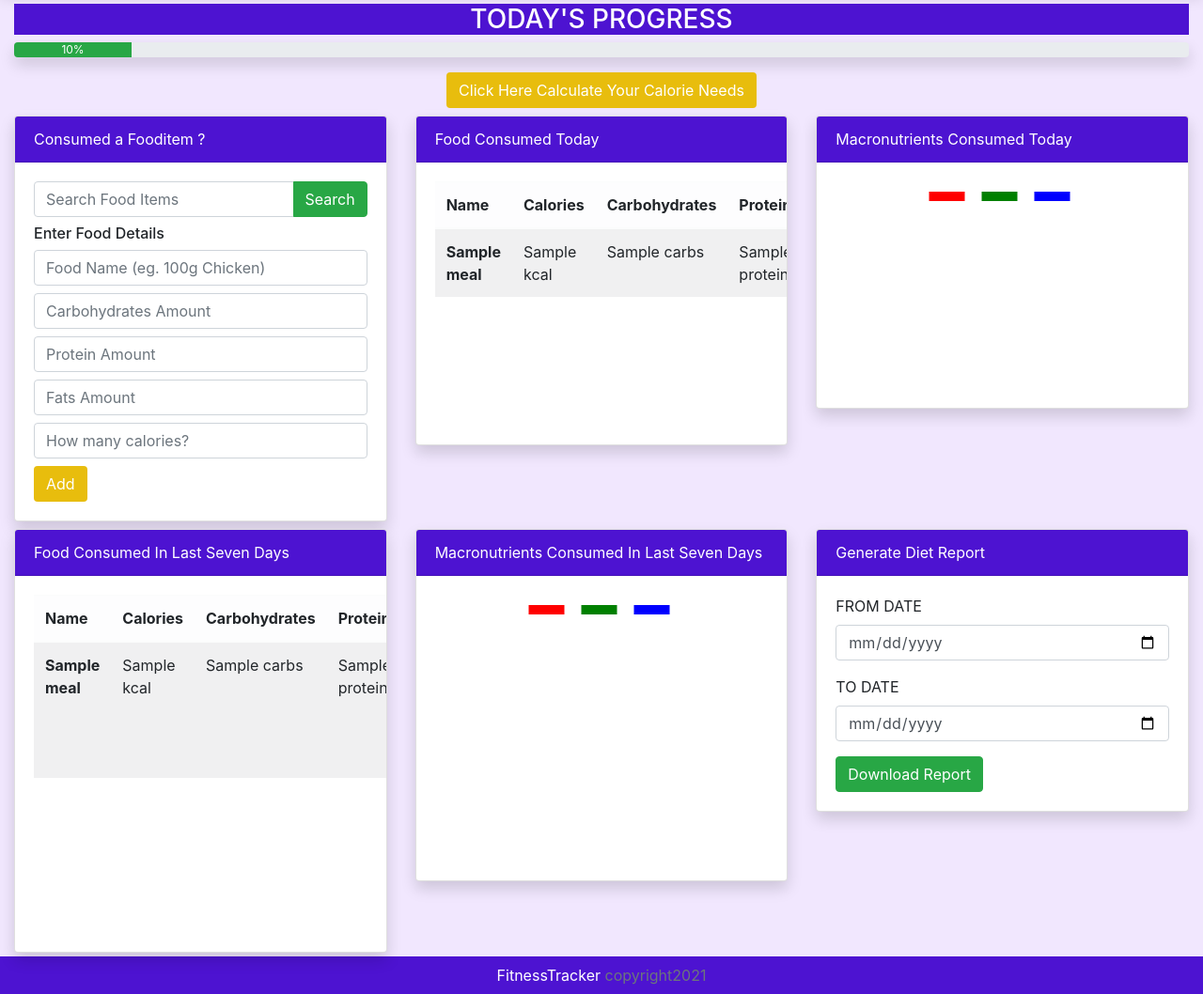
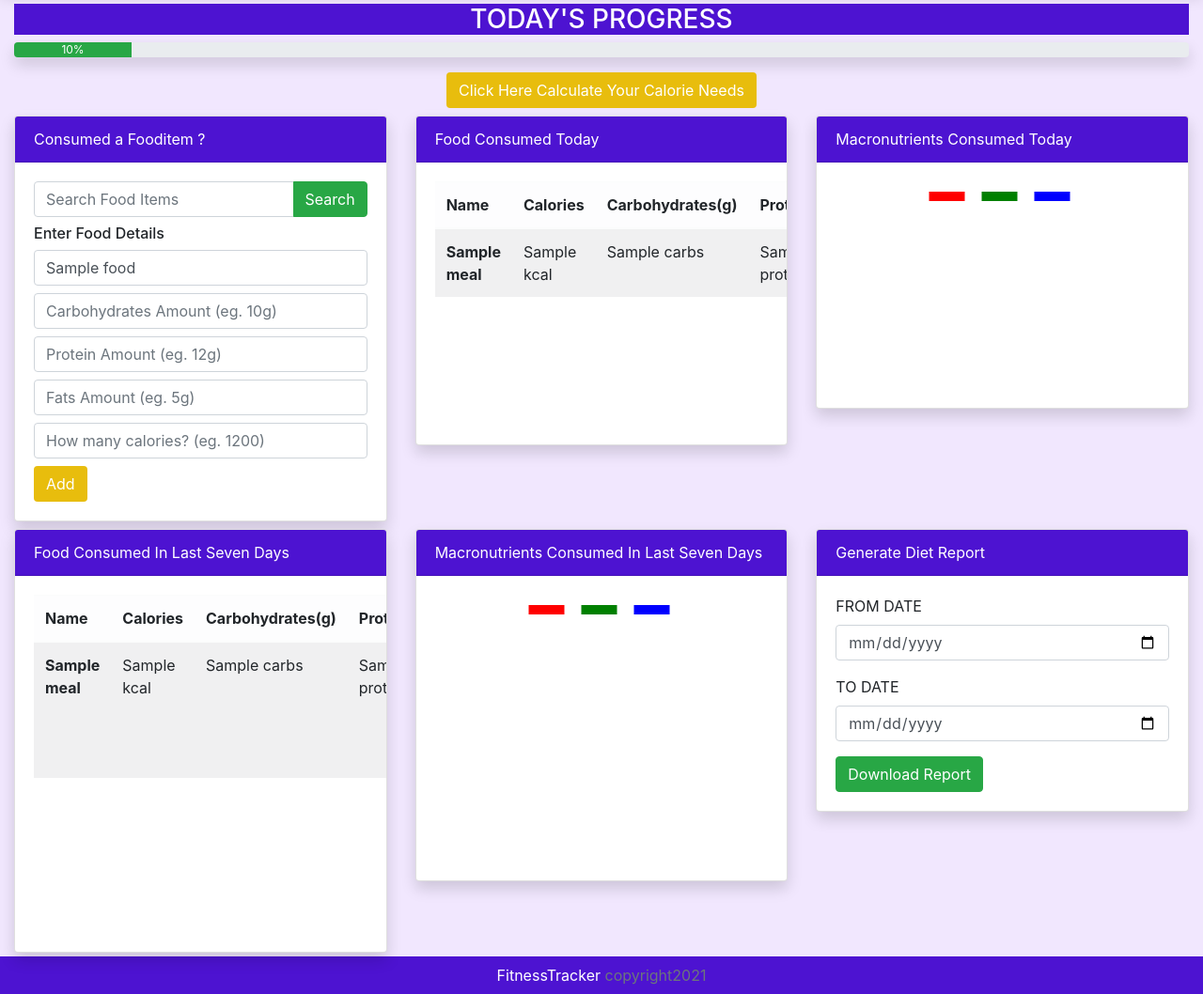
Before and after one commit to akhilarolkar/fitnesstracker, a Django app: template templates/diet/diet.html in a window 1280 px wide. Shown: the part 280-1338 px from the top of the page at 94% size. Run offline with Django 3.2, Linux system fonts and the light colour scheme; the template is opened without the code that fills it: most values are stand-ins (such as "Sample title", 1, 10 or a date in 2020); some libraries are stand-ins or nearby versions.

Commit message:
diet api

```diff
--- a/templates/diet/diet.html
+++ b/templates/diet/diet.html
@@ -102,8 +102,12 @@
 </div>
 {% endif %}
 {% endfor %}
+
+
+
 <div class="container-fluid shadow">
     <h3 class=" text-center text-uppercase mt-1" style="color: #4d13d1;">Your Diet Details</h3>
+
     <div class="row mt-3 mb-3">
         <div class="col-lg-3 col-sm-12 mb-2">
             <div class="card shadow item-card text-white card-block" style="background:#4d13d1 ;">
@@ -235,26 +239,27 @@
                     Consumed a Fooditem ?
                 </div>
                 <div class="card-body">
-                    <form action="" method="post">
+                    <form action="{% url 'create_meal' %}" method="post">
+                        {% csrf_token %}
                         <div class="input-group mb-2">
-                            <input type="text" class="form-control" placeholder="Search Food Items" aria-describedby="basic-addon2">
+                            <input type="text" class="form-control" name="foodname" placeholder="Search Food Items" aria-describedby="basic-addon2" required>
                             <div class="input-group-append">
-                              <button type="submit" class="btn btn-success">Search</button>
+                              <button type="submit" class="btn btn-success" name="search">Search</button>
                             </div>
                           </div>
                     </form>
                     <h6>Enter Food Details</h6>
                     <form action="{% url 'create_meal' %}" method="post">
                         {% csrf_token %}
-                        <input class="form-control mb-2" name="name" placeholder="Food Name (eg. 100g Chicken)" type="text"
+                        <input class="form-control mb-2" name="name" value="{{food}}" placeholder="Food Name (eg. 100g Chicken)" type="text"
+                                required />
+                        <input class="form-control mb-2" name="carbs" placeholder="Carbohydrates Amount (eg. 10g)" min="0" step="0.1"
+                            type="number" required />
+                        <input class="form-control mb-2" name="protein" placeholder="Protein Amount (eg. 12g)" min="0" step="0.1"
+                            type="number" required />
+                        <input class="form-control mb-2" name="fats" placeholder="Fats Amount (eg. 5g)" min="0" type="number" step="0.1"
                             required />
-                        <input class="form-control mb-2" name="carbs" placeholder="Carbohydrates Amount" min="0"
-                            type="number" required />
-                        <input class="form-control mb-2" name="protein" placeholder="Protein Amount" min="0"
-                            type="number" required />
-                        <input class="form-control mb-2" name="fats" placeholder="Fats Amount" min="0" type="number"
-                            required />
-                        <input class="form-control mb-2" name="kcal" placeholder="How many calories?" min="0"
+                        <input class="form-control mb-2" name="kcal" placeholder="How many calories? (eg. 1200)" min="0" step="0.1"
                             type="number" required />
                         <button type="submit" class="btn text-white" style="background-color: #E8BD0D;" name="add" value="submit">Add</button>
                     </form>
@@ -274,9 +279,9 @@
                             <tr>
                                 <th scope="col">Name</th>
                                 <th scope="col">Calories</th>
-                                <th scope="col">Carbohydrates</th>
-                                <th scope="col">Protein</th>
-                                <th scope="col">Fats</th>
+                                <th scope="col">Carbohydrates(g)</th>
+                                <th scope="col">Protein(g)</th>
+                                <th scope="col">Fats(g)</th>
                             </tr>
                         </thead>
                         <tbody>
@@ -322,9 +327,9 @@
                             <tr>
                                 <th scope="col">Name</th>
                                 <th scope="col">Calories</th>
-                                <th scope="col">Carbohydrates</th>
-                                <th scope="col">Protein</th>
-                                <th scope="col">Fats</th>
+                                <th scope="col">Carbohydrates(g)</th>
+                                <th scope="col">Protein(g)</th>
+                                <th scope="col">Fats(g)</th>
                                 <th scope="col">Date</th>
                             </tr>
                         </thead>
```
Also changed, not shown: diet/views.py (+32 -1 lines).
